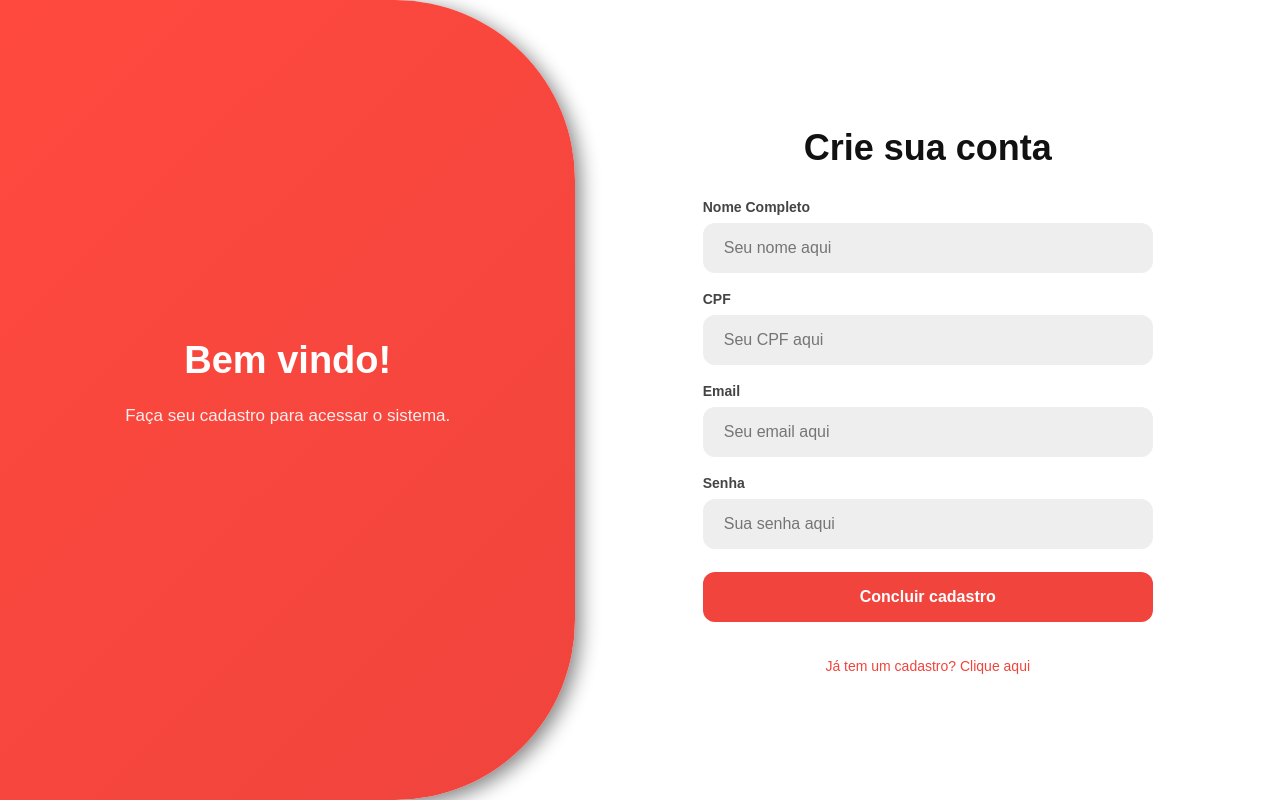
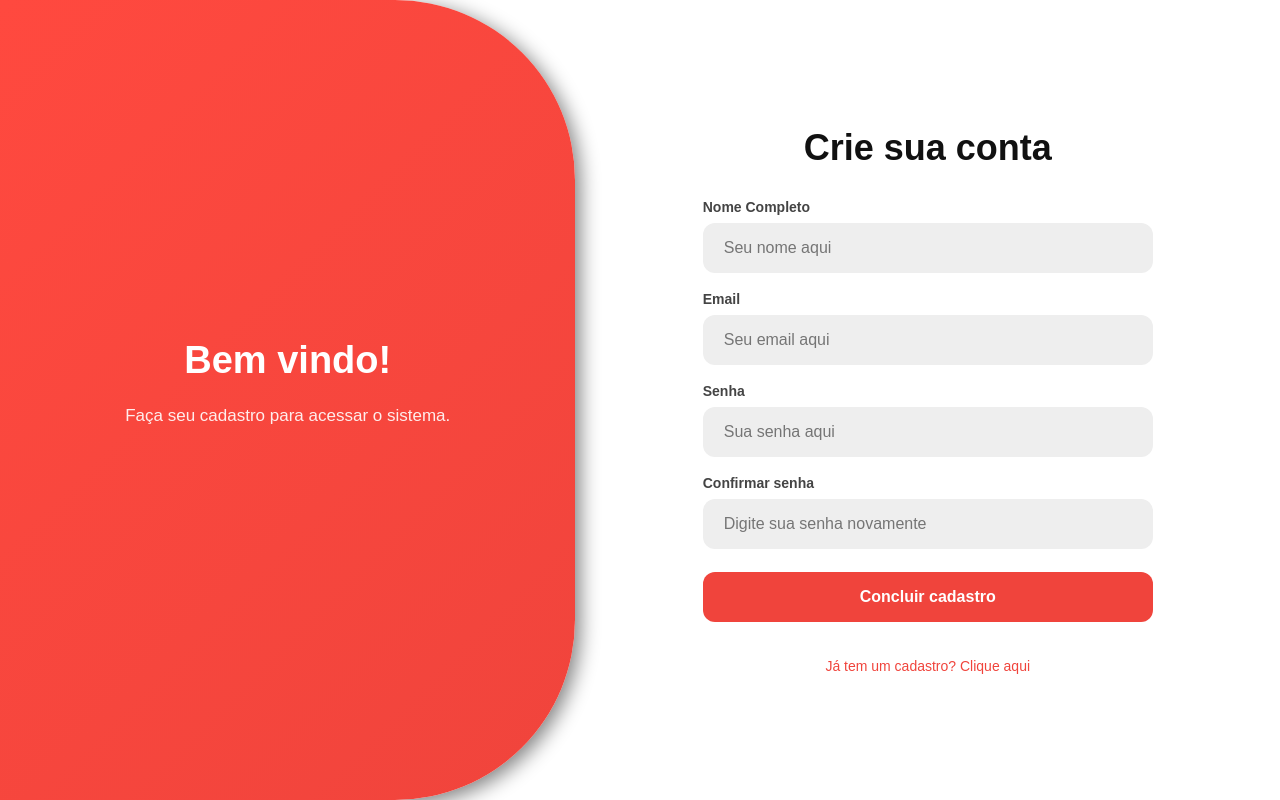
Before and after one commit to caiovictordev/Atividade-senai, a React (Vite) app in the folder projeto/frontend/: page /cadastro in a window 1280 px wide. Built offline with nearby package versions, Linux system fonts and the light colour scheme.

Commit message:
feat(front): move campo de CPF para a nova tela de cadastro - Modifica o endpoint X para não exigir mais o CPF. - Atualiza o endpoint Y para processar e validar o CPF recebido. - Ajusta as regras de negócio para refletir a nova tela.

```diff
--- a/projeto/frontend/index.html
+++ b/projeto/frontend/index.html
@@ -1,5 +1,5 @@
 <!doctype html>
-<html lang="en">
+<html lang="pt-br">
   <head>
     <meta charset="UTF-8" />
     <link rel="icon" type="image/svg+xml" href="/favicon.svg" />
--- a/projeto/frontend/src/pages/Cadastro.jsx
+++ b/projeto/frontend/src/pages/Cadastro.jsx
@@ -1,21 +1,28 @@
 
 import { useState } from "react";
-import { Link } from "react-router-dom";
-import { useNavigate } from "react-router-dom";
+import { Link, useNavigate } from "react-router-dom";
 import "./Cadastro.css";
 
 const Cadastro = () => {
     const navigate = useNavigate();
+
     const [nome, setNome] = useState("");
-    const [cpf, setCpf] = useState("");
     const [email, setEmail] = useState("");
     const [senha, setSenha] = useState("");
+    const [confirmarSenha, setConfirmarSenha] = useState("");
     const [mensagem, setMensagem] = useState("");
+    const [carregando, setCarregando] = useState(false);
 
     async function cadastrarUsuario(event) {
         event.preventDefault();
 
+        if (senha !== confirmarSenha) {
+            setMensagem("As senhas não coincidem.");
+            return;
+        }
+
         setMensagem("Cadastrando...");
+        setCarregando(true);
 
         try {
             const resposta = await fetch(
@@ -27,9 +34,9 @@ const Cadastro = () => {
                     },
                     body: JSON.stringify({
                         nome,
-                        cpf,
                         email,
-                        senha
+                        senha,
+                        confirmarSenha
                     })
                 }
             );
@@ -41,18 +48,12 @@ const Cadastro = () => {
                 return;
             }
 
-            setMensagem(dados.message);
-
-
-            navigate("/")
-            setNome("");
-            setCpf("");
-            setEmail("");
-            setSenha("");
-
+            navigate("/");
         } catch (error) {
             console.error(error);
             setMensagem("Não foi possível conectar ao servidor.");
+        } finally {
+            setCarregando(false);
         }
     }
 
@@ -60,9 +61,7 @@ const Cadastro = () => {
         <div className="cadastroPage">
             <div className="containerText">
                 <h2>Bem vindo!</h2>
-                <p>
-                    Faça seu cadastro para acessar o sistema.
-                </p>
+                <p>Faça seu cadastro para acessar o sistema.</p>
             </div>
 
             <div className="containerInput">
@@ -76,17 +75,6 @@ const Cadastro = () => {
                             placeholder="Seu nome aqui"
                             value={nome}
                             onChange={(e) => setNome(e.target.value)}
-                            required
-                        />
-                    </label>
-
-                    <label>
-                        <span>CPF</span>
-                        <input
-                            type="text"
-                            placeholder="Seu CPF aqui"
-                            value={cpf}
-                            onChange={(e) => setCpf(e.target.value)}
                             required
                         />
                     </label>
@@ -113,8 +101,19 @@ const Cadastro = () => {
                         />
                     </label>
 
-                    <button type="submit">
-                        Concluir cadastro
+                    <label>
+                        <span>Confirmar senha</span>
+                        <input
+                            type="password"
+                            placeholder="Digite sua senha novamente"
+                            value={confirmarSenha}
+                            onChange={(e) => setConfirmarSenha(e.target.value)}
+                            required
+                        />
+                    </label>
+
+                    <button type="submit" disabled={carregando}>
+                        {carregando ? "Cadastrando..." : "Concluir cadastro"}
                     </button>
 
                     <p>{mensagem}</p>
--- a/projeto/frontend/src/pages/Pessoa.jsx
+++ b/projeto/frontend/src/pages/Pessoa.jsx
@@ -10,6 +10,7 @@ const Pessoa = () => {
     const pessoa = location.state?.pessoa;
 
     const [nome, setNome] = useState("");
+    const [cpf, setCpf] = useState("");
     const [tipo, setTipo] = useState("aluno");
     const [turno, setTurno] = useState("manha");
     const [turma, setTurma] = useState("");
@@ -20,6 +21,7 @@ const Pessoa = () => {
     useEffect(() => {
         if (pessoa) {
             setNome(pessoa.nome);
+            setCpf(pessoa.cpf || "");
             setTipo(pessoa.tipo);
             setTurno(pessoa.turno);
             setTurma(pessoa.turma || "");
@@ -51,6 +53,7 @@ const Pessoa = () => {
                 },
                 body: JSON.stringify({
                     nome,
+                    cpf,
                     tipo,
                     turno,
                     turma,
@@ -74,6 +77,7 @@ const Pessoa = () => {
 
             setNome("");
             setTipo("aluno");
+            setCpf("");
             setTurno("manha");
             setTurma("");
             setUidRfid("");
@@ -138,6 +142,18 @@ const Pessoa = () => {
                             value={nome}
                             onChange={(e) => setNome(e.target.value)}
                             maxLength={100}
+                            required
+                        />
+                    </label>
+
+                    <label>
+                        CPF
+                        <input
+                            type="text"
+                            placeholder="Digite o CPF"
+                            value={cpf}
+                            onChange={(e) => setCpf(e.target.value)}
+                            maxLength={14}
                             required
                         />
                     </label>
```
